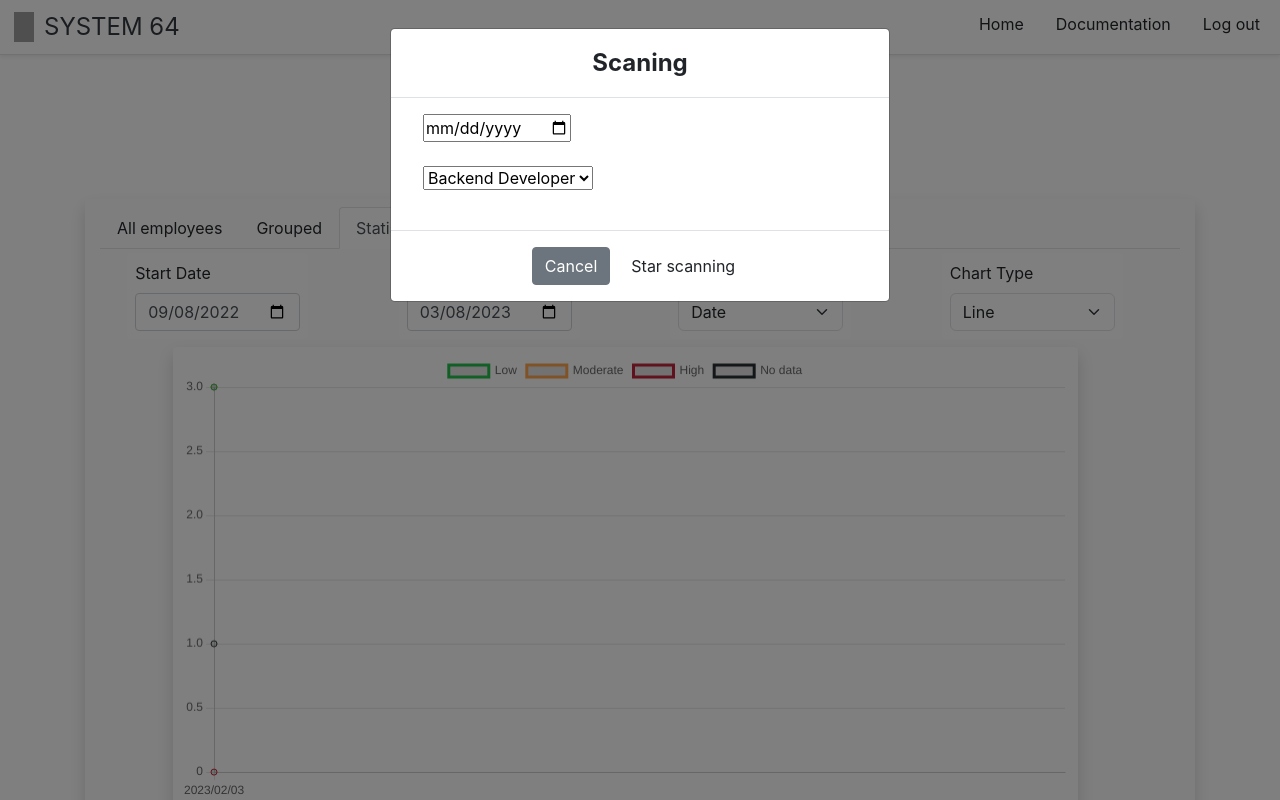
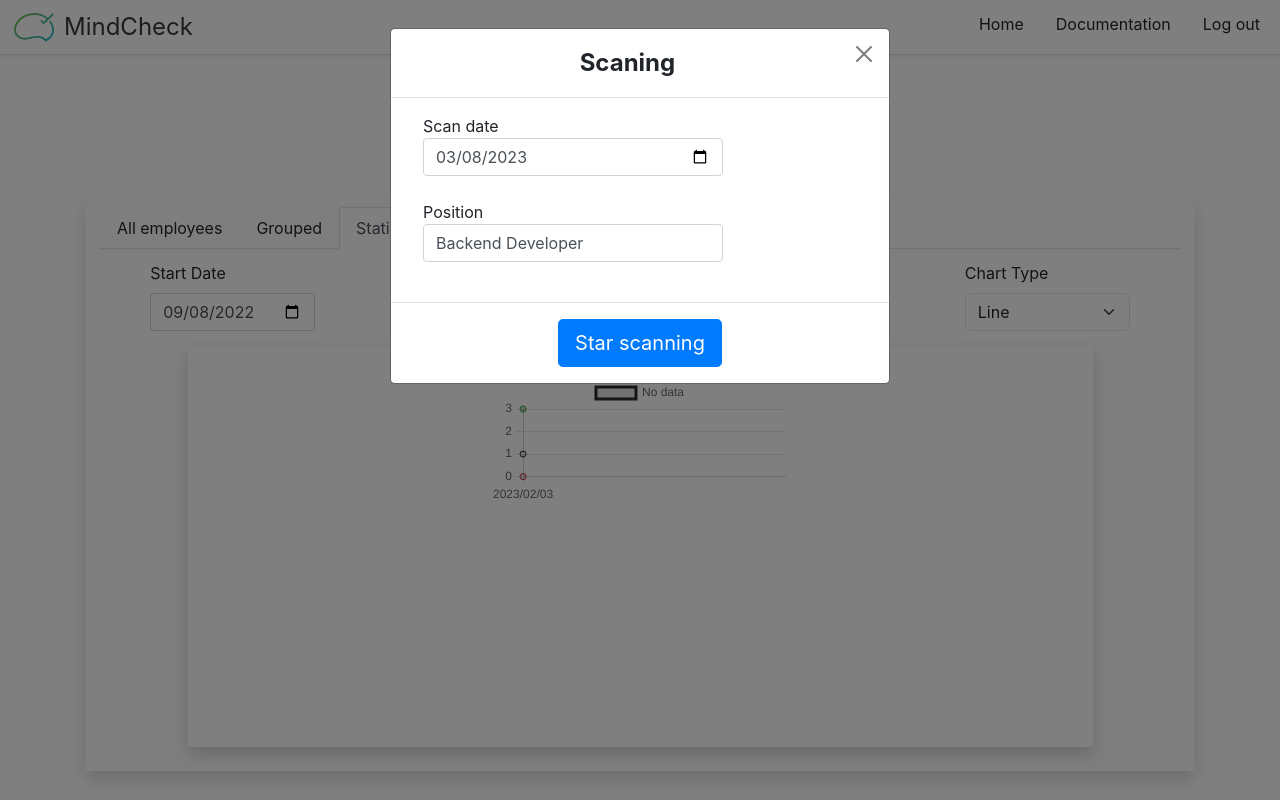
Before and after one commit to Daria1325/Burnout-Detection-through-Analysis-of-Workers-Tweets-using-SVM, a Django app: page /statistic/ in a window 1280 px wide, after a click on "START SCANNING". Run offline with Django 3.2, Linux system fonts and the light colour scheme; a user stored in the database is signed in; data comes from the database, SQL or seed files in the repository; both versions use the stored data as it was after the commit; some libraries are stand-ins or nearby versions; grey boxes are pictures that could not be loaded.

Commit message:
form update

```diff
--- a/personal/forms.py
+++ b/personal/forms.py
@@ -1,15 +1,25 @@
 from django import forms
+from django.forms import DateInput
+from datetime import date as dt
 
 
-class DateInput(forms.DateInput):
-    input_type = 'date'
-    attrs = {
-                'class': "form-control validate",
-                'style': 'max-width: 300px;',
-                'placeholder': 'Enter date'
-                }
 
 class ScanFrom(forms.Form):
-    date = forms.DateField(label="Scan date", widget=DateInput)
-
-    position = forms.ChoiceField(label ="Position" ,choices=[('backend_developer',"Backend Developer"),('project_manager','Project Manager'),('designer','Designer')])
+    date = forms.DateField(
+        initial=dt.today(),
+        label="Scan date",
+        widget=forms.DateInput(attrs={
+            'type':'date',
+            'class': 'form-control validate',
+            'style': 'max-width: 300px;',
+            'placeholder': 'Enter date',
+            'max': dt.today()
+        }))
+    position = forms.ChoiceField(
+        label ="Position" ,
+        choices=[('backend_developer',"Backend Developer"),('project_manager','Project Manager'),('designer','Designer')],
+        widget=forms.Select(attrs={
+            'class': 'form-control validate',
+            'style': 'max-width: 300px;'
+        })
+        )
--- a/personal/templates/personal/modal_scaning.html
+++ b/personal/templates/personal/modal_scaning.html
@@ -6,24 +6,20 @@
       {% csrf_token %}
       <div class="modal-header text-center">
         <h4 class="modal-title w-100 font-weight-bold">Scaning</h4>
+        <button data-dismiss="modal" aria-label="Close" class="btn btn-close"></button>
       </div>
-      <div class="modal-body mx-3">
+      <div class="modal-body mx-3 d-flex flex-column">
         {% for field in form %}
         <div class="form-group form-outline mb-4">
+          {{ field.label }}
             {{field}}
         </div>
         {% endfor %}
-        <!-- <div class="md-form mb-5" data-provide="datepicker">
-          <i class="fas fa-envelope prefix grey-text"></i>
-          <label data-error="wrong" data-success="right" for="scan_date">Date of scaning</label>
-          <input type="date" id="scan_date" class="form-control validate">
-        </div> -->
 
 
       </div>
       <div class="modal-footer d-flex justify-content-center">
-        <a href="/" class="btn btn-secondary">Cancel</a>
-        <button type="submit" class="btn btn-default">Star scanning</button>
+        <button type="submit" class="btn btn-primary btn-lg">Star scanning</button>
       </div>
     </form>
   </div>
--- a/personal/templates/personal/statistic.html
+++ b/personal/templates/personal/statistic.html
@@ -5,7 +5,7 @@
 <div class="container mb-5" data-js-vars="{{ results }}">
   {% include 'personal/snippets/body_header.html' %}
   <!--Statistic  -->
-        <div class ="row align-items-stretch">
+        <div class ="row align-items-stretch justify-content-center">
             <div class ="row align-items-stretch">
                 <div class="col-lg-2 col-md-3 ms-auto me-auto p-2 mb-2 bg-white rounded">
                     <label for="start_date">Start Date</label>
@@ -34,19 +34,19 @@
                 </div>
             </div>
         <div class ="row align-items-stretch mb-4">
-            <div class="col-10 h-100 ms-auto me-auto  shadow p-2 bg-white rounded text-center">
+            <div id="chartContainer" class="col-10 ms-auto me-auto  shadow p-2 bg-white rounded text-center" style="position: relative; height:50vh; width:80vw">
                 {% if 'Position/Pie' in request.path or  'Time/Pie' in request.path %}
                 <div class="row justify-content-center">
-                    <div class="col-5">Low</canvas></div>
-                    <div class="col-5">Medium</canvas></div>
+                    <div class="col-5">Low</div>
+                    <div class="col-5">Medium</div>
                 </div>
                 <div class="row justify-content-center">
                     <div class="col-5"><canvas id="myChart"></canvas></div>
                     <div class="col-5"><canvas id="myChart1"></canvas></div>
                 </div>
                 <div class="row justify-content-center mt-5">
-                    <div class="col-5">High</canvas></div>
-                    <div class="col-5">No Data</canvas></div>
+                    <div class="col-5">High</div>
+                    <div class="col-5">No Data</div>
                 </div>
                <div class="row justify-content-center">
                 <div class="col-5"><canvas id="myChart2"></canvas></div>
@@ -54,7 +54,7 @@
                </div>
 
                 {% else %}
-                <canvas id="myChart"></canvas>
+                <canvas id="myChart" class="m-auto"></canvas>
                 {% endif %}
             </div>
         </div>
@@ -63,7 +63,7 @@
 
 </div>
 
-<script src="https://momentjs.com/downloads/moment.min.js"></script>
+<!-- <script src="https://momentjs.com/downloads/moment.min.js"></script>   -->
 <script src="{% static 'js/script_statistic.js' %}"></script>
 
 {% endblock content %}
--- a/static/js/script_statistic.js
+++ b/static/js/script_statistic.js
@@ -5,6 +5,10 @@
 
 document.getElementById('end_date').value = dataForChart['end_date'];
 document.getElementById('start_date').value = dataForChart['start_date'];
+var now = new Date(), maxDate = now.toISOString().substring(0,10);
+document.getElementById('end_date').setAttribute('max',maxDate);
+document.getElementById('start_date').setAttribute('max',maxDate);
+
 $("#select_chart").val(dataForChart['chart']).trigger('change.select2');
 $("#select_group").val(dataForChart['group']).trigger('change.select2');
 
@@ -168,6 +172,7 @@
 
 function createPieChartDate(dataForChart){
   const ctx = document.getElementById('myChart');
+  // document.getElementById('chartContainer').setAttribute('style', 'position: relative; width:80vw; height:50vh;');
 
   const data = {
     labels: dataForChart['labels'],
@@ -181,6 +186,16 @@
   const config = {
     type: 'pie',
     data: data,
+    options: {
+      plugins: {
+          legend: {
+              display: true,
+              position: 'right'
+          }
+      },
+      maintainAspectRatio: false,
+      responsive: true
+  }
   };
 
   chart = new Chart(ctx, config);
--- a/templates/base.html
+++ b/templates/base.html
@@ -2,7 +2,8 @@
 {% load static %}
 <html lang="en">
     <head>
-        <title>Stress site</title>
+        <title>MindCheck</title>
+        <link rel="icon" href="{% static 'Logo.png' %}">
         {% include 'snippets/header.html' %}
 
     </head>
--- a/templates/snippets/header.html
+++ b/templates/snippets/header.html
@@ -1,6 +1,7 @@
 {% load static %}
 <meta charset="utf-8">
 <meta name="viewport" content="width=device-width, initial-scale=1">
+
 
 
 <link href="https://cdn.jsdelivr.net/npm/bootstrap@5.3.0-alpha1/dist/css/bootstrap.min.css" rel="stylesheet" integrity="sha384-GLhlTQ8iRABdZLl6O3oVMWSktQOp6b7In1Zl3/Jr59b6EGGoI1aFkw7cmDA6j6gD" crossorigin="anonymous">
@@ -9,10 +10,10 @@
 <link rel="stylesheet" href="https://cdn.jsdelivr.net/npm/bootstrap@4.6.2/dist/css/bootstrap.min.css" integrity="sha384-xOolHFLEh07PJGoPkLv1IbcEPTNtaed2xpHsD9ESMhqIYd0nLMwNLD69Npy4HI+N" crossorigin="anonymous">
 <link rel="stylesheet" href="https://cdn.jsdelivr.net/npm/select2@4.1.0-rc.0/dist/css/select2.min.css" />
 <link rel="stylesheet" href="https://cdn.jsdelivr.net/npm/select2-bootstrap-5-theme@1.3.0/dist/select2-bootstrap-5-theme.min.css" />
+<link rel="stylesheet" href="{% static 'css/login.css' %}">
+<link rel="stylesheet" href="{% static 'css/main.css' %}">
 
 
-<link rel="stylesheet" href="{% static 'css/login.css' %}">
-<link rel="stylesheet" href="{% static 'css/main.css' %}">
 
 <script src="https://code.jquery.com/jquery-3.3.1.slim.min.js" integrity="sha384-q8i/X+965DzO0rT7abK41JStQIAqVgRVzpbzo5smXKp4YfRvH+8abtTE1Pi6jizo" crossorigin="anonymous"></script>
 <script src="https://cdn.jsdelivr.net/npm/popper.js@1.14.7/dist/umd/popper.min.js" integrity="sha384-UO2eT0CpHqdSJQ6hJty5KVphtPhzWj9WO1clHTMGa3JDZwrnQq4sF86dIHNDz0W1" crossorigin="anonymous"></script>
@@ -29,8 +30,8 @@
 {% if request.user.is_authenticated %}
 <div class="d-flex flex-wrap justify-content-center p-1 mb-4 border-bottom shadow-sm">
   <a href="{% url 'home' %}" class="d-flex align-items-center mb-3 mb-md-0 me-md-auto text-dark text-decoration-none navbar-brand">
-    <img class="logo" src="http://www.clker.com//cliparts/L/W/b/s/8/Q/logo-blue-black-up-hi.png" width="20" height="30">
-    <span class="fs-4 logo">SYSTEM 64</span>
+    <img class="logo" src="{% static 'Logo.png' %}" width="40" height="30">
+    <span class="fs-4 logo">MindCheck</span>
   </a>
 
   <ul class="nav text-dark">
```
Also changed, not shown: account/templates/account/login.html (+6 -6 lines), db.sqlite3, static/Logo.png (added). Lines whose indentation alone changed are shown as unchanged.
